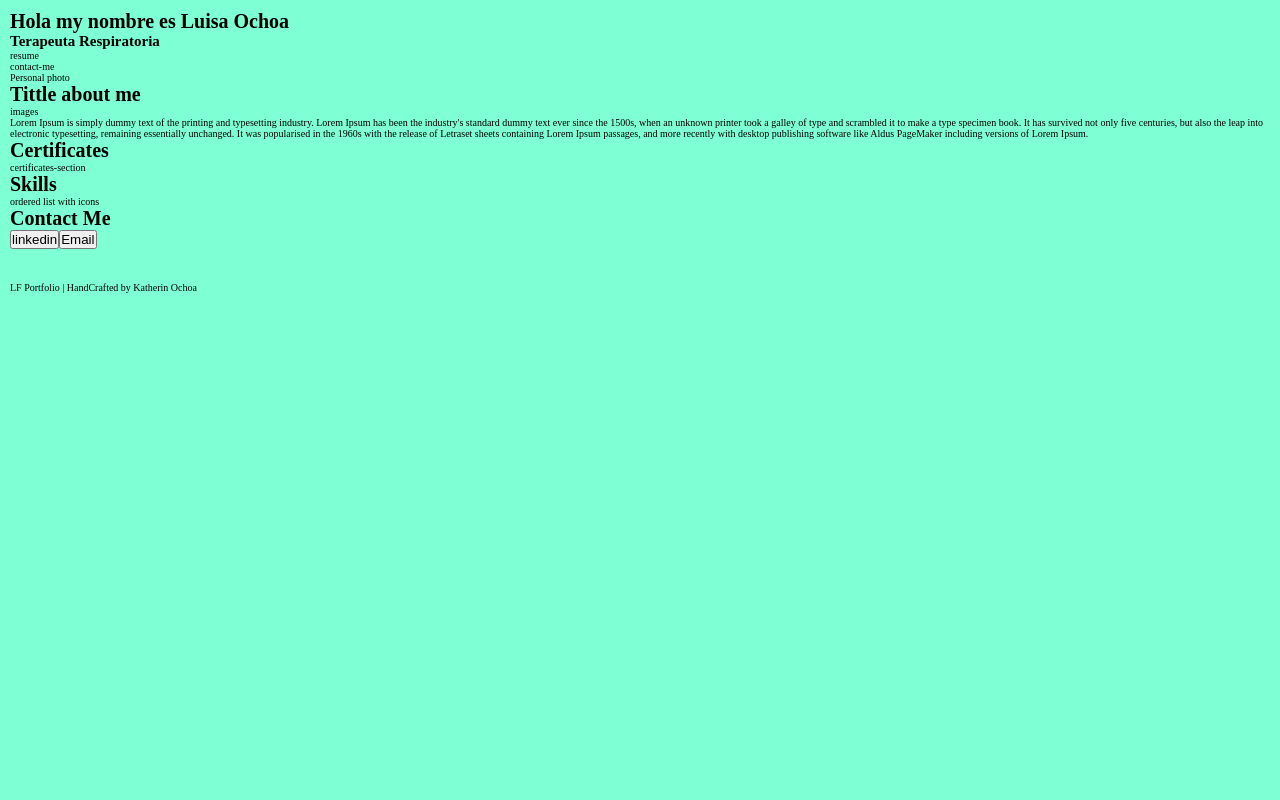
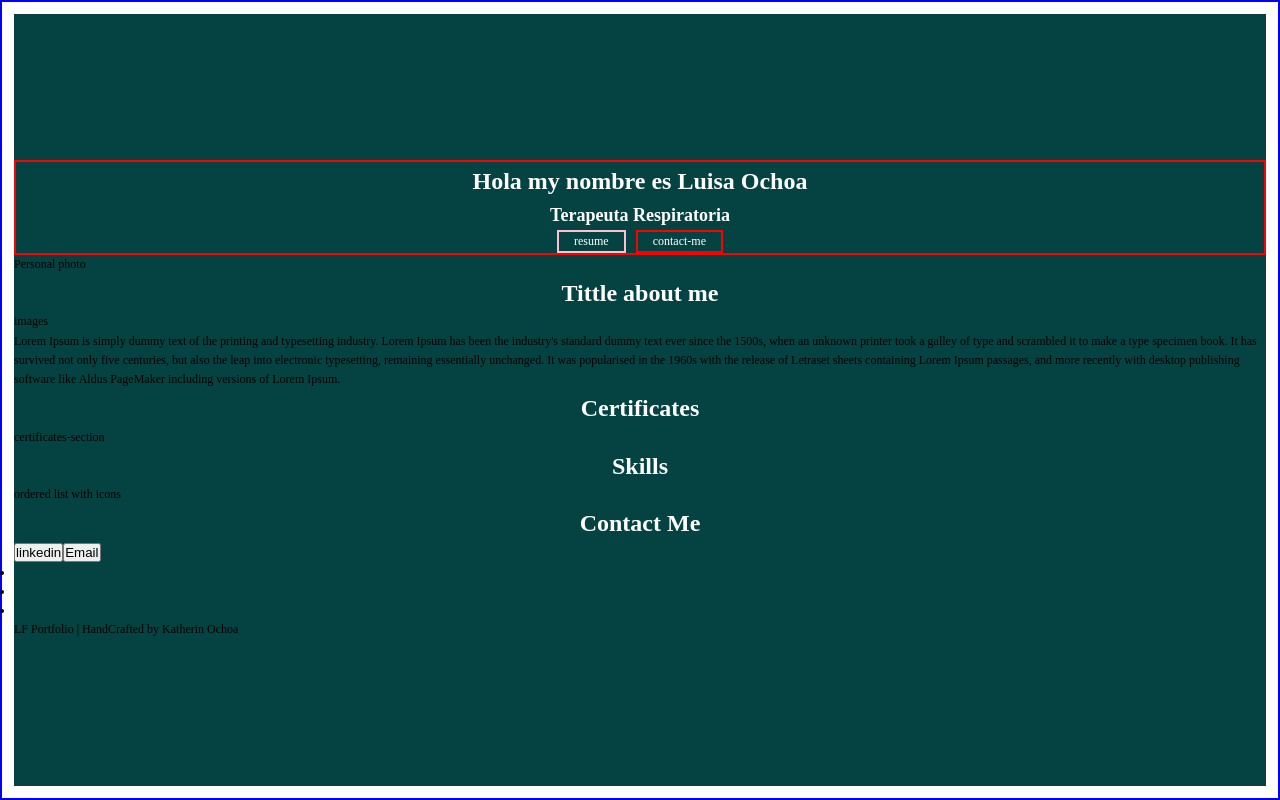
Before and after one commit to katherin26/client-projects, a website built with Parcel: page index.html in a window 1280 px wide. Built offline with nearby package versions, Linux system fonts and the light colour scheme.

Commit message:
added layout style

```diff
--- a/index.html
+++ b/index.html
@@ -13,7 +13,7 @@
         <h1>Hola my nombre es Luisa Ochoa</h1>
         <h2>Terapeuta Respiratoria</h2>
 
-        <div class="overview__buttons">
+        <div class="overview__button">
           <div class="overview__button--resume">resume</div>
           <div class="overview__button--contact-me">contact-me</div>
         </div>
--- a/sass/abstracts/_variables.scss
+++ b/sass/abstracts/_variables.scss
@@ -6,7 +6,7 @@
 }
 
 $color-primary: #054342;
-$color-primary: #06a79b;
+$color-primary-light: #06a79b;
 $color-secondary: #18eed9;
 $color-secondary-dark: #50f8ed;
 $color-secondary-light: #8dfaf1;
--- a/sass/base/_base.scss
+++ b/sass/base/_base.scss
@@ -9,6 +9,22 @@
 html {
   font-size: 62.5%;
   height: 100%;
+
+  @include respond(big-desktop) {
+    font-size: 100%;
+  }
+
+  @include respond(tab-land) {
+    font-size: 75%;
+  }
+
+  @include respond(tab-port) {
+    font-size: 50%;
+  }
+
+  @include respond(phone) {
+    font-size: 56.25%;
+  }
 }
 
 body {
@@ -16,5 +32,51 @@ body {
   padding: 1rem;
   width: 100%;
   height: 100vh;
-  background-color: aquamarine;
+  background-position: center;
+  line-height: 1.6;
+  position: relative;
+  font-family: "Bad Script", cursive;
+  font-family: "Cinzel", serif;
+  font-family: "Josefin Slab", serif;
+
+  display: flex;
+  justify-content: center;
+  align-items: center;
+  flex-direction: column;
+  overflow-x: hidden;
+  border: 2px solid blue;
 }
+
+.container {
+  display: flex;
+  justify-content: center;
+  flex-direction: column;
+  width: 100%;
+  height: 100%;
+  background-color: $color-primary;
+}
+
+/*Width*/
+
+::-webkit-scrollbar {
+  width: 1.2px;
+}
+
+/*Track*/
+::-webkit-scrollbar-track {
+  box-shadow: inset 0 0 5px rgb(45, 44, 59);
+  border-radius: 10px;
+}
+
+/*Handle*/
+
+::-webkit-slider-thumb {
+  background: $color-secondary;
+  border-radius: 80px;
+}
+
+/*Handle on hover*/
+
+::-webkit-slider-thumb:hover {
+  background: $color-grey-light;
+}
--- a/sass/base/_typography.scss
+++ b/sass/base/_typography.scss
@@ -0,0 +1,5 @@
+h1,
+h2 {
+  text-align: center;
+  color: $color-white;
+}
--- a/sass/components/_button.scss
+++ b/sass/components/_button.scss
@@ -0,0 +1,17 @@
+.overview__button {
+  display: flex;
+  flex-direction: row;
+
+  &--resume {
+    border: 2px solid pink;
+    color: white;
+    padding: 0 15px 0 15px;
+    margin-right: 10px;
+  }
+
+  &--contact-me {
+    border: 2px solid red;
+    color: white;
+    padding: 0 15px 0 15px;
+  }
+}
--- /dev/null
+++ b/sass/layout/_main.scss
@@ -0,0 +1,6 @@
+.overview__title {
+  border: 2px solid red;
+  display: flex;
+  align-items: center;
+  flex-direction: column;
+}
--- a/sass/main.scss
+++ b/sass/main.scss
@@ -7,6 +7,6 @@
 
 @import "components/button";
 
-// @import "layout/dashboard";
-// @import "layout/footer";
-// @import "layout/main";
+@import "layout/dashboard";
+@import "layout/footer";
+@import "layout/main";
```
Also changed, not shown: css/style.css, sass/layout /_main.scss (deleted), sass/layout/_dashboard.scss (added), sass/layout/_footer.scss (added).
